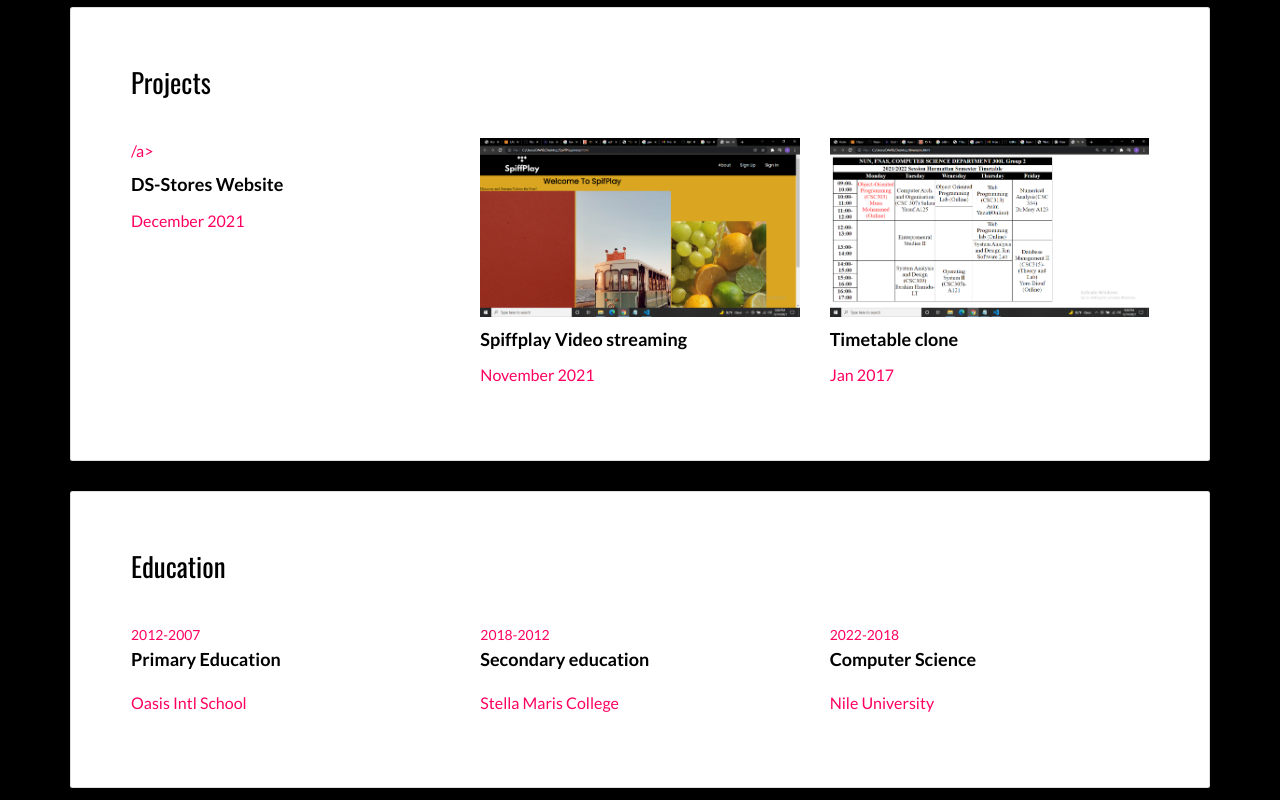
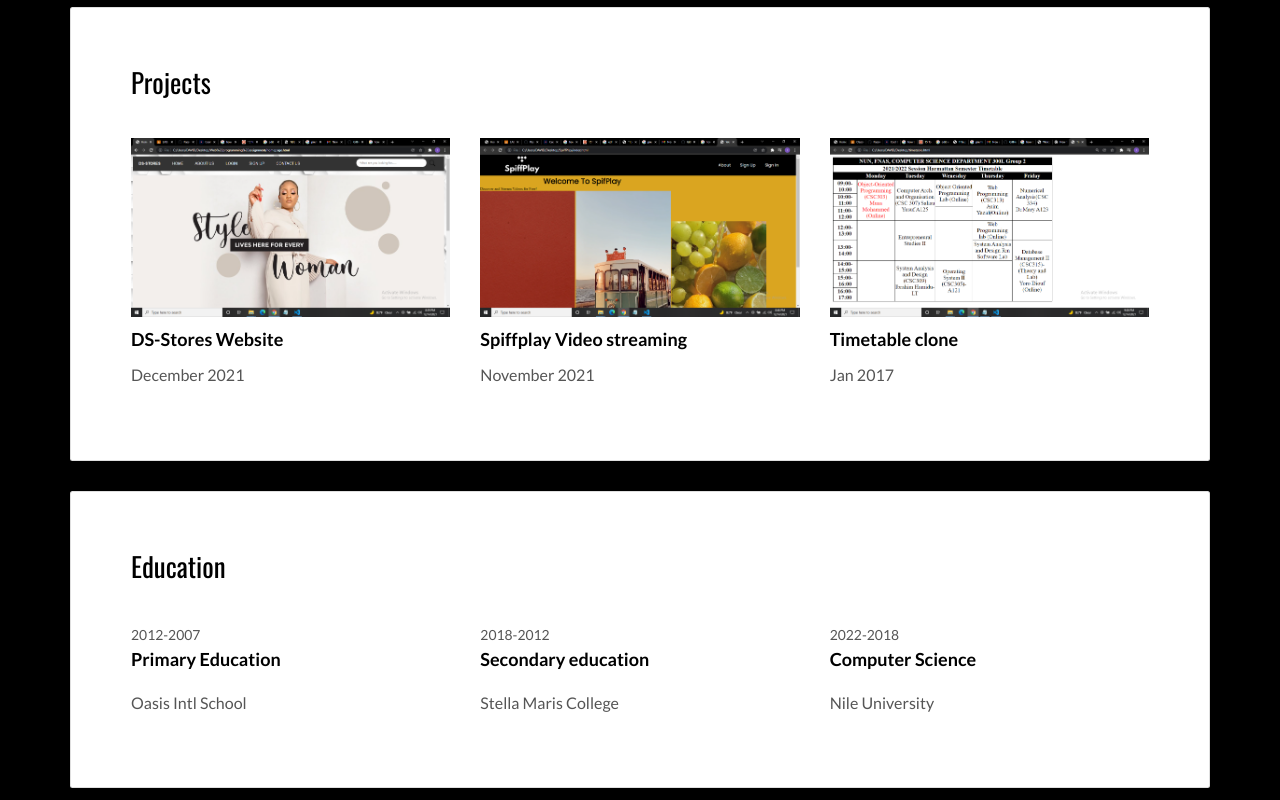
Before and after one commit to davidspiff/davidspiff.github.io, a plain HTML site: page index.html in a window 1280 px wide. Shown: the part 960-1760 px from the top of the page. Drawn offline with nearby package versions, Linux system fonts and the light colour scheme; a script that the page names is missing.

Commit message:
Update index.html

```diff
--- a/index.html
+++ b/index.html
@@ -79,7 +79,8 @@
               <h2>Projects</h2>
               <div class="row">
                 <div class="col-md-4">
-                  <a href="https://davidspiff.github.io/davidspiff1.github.io/" <img src="dsstores.png" class="img-responsive" alt=""> /a>
+                  <a href="https://davidspiff.github.io/davidspiff1.github.io/"><img src="dsstores.png"
+                      class="img-responsive" alt=""></a>
                   <h3 class="h5">DS-Stores Website</h3>
                   <p>December 2021</p>
                 </div>
```
